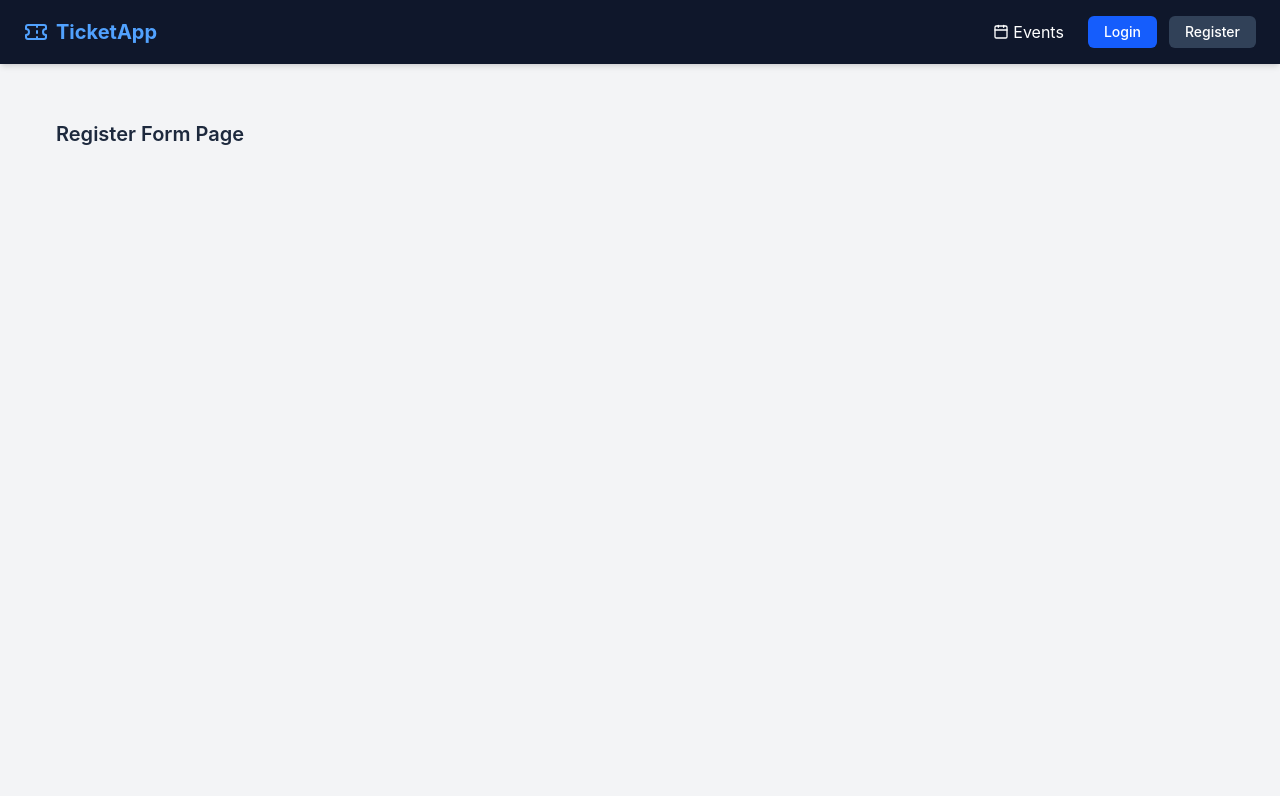
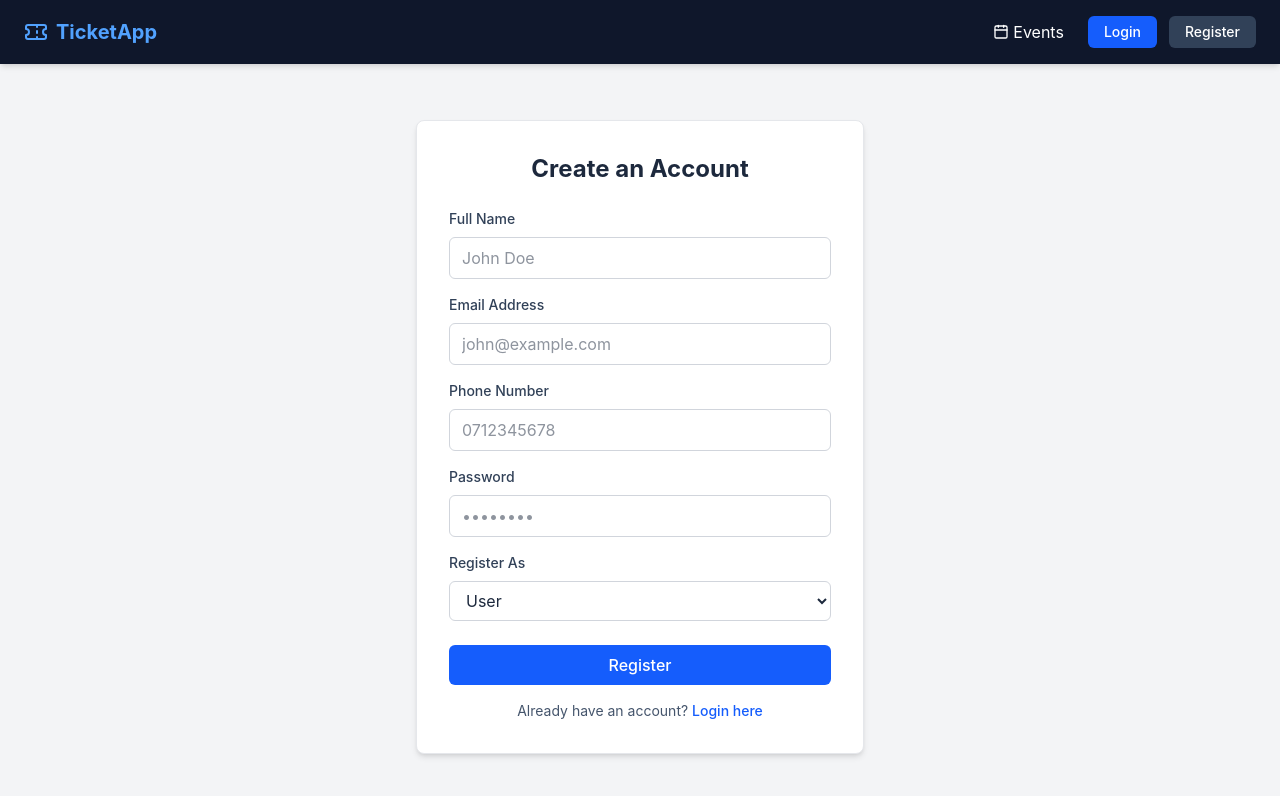
Before and after one commit to Akila-Isuru/Ticketapp-FE, a React (Vite) app: page /register in a window 1280 px wide. Shown: the top 796 px of the page. Built offline with nearby package versions, Linux system fonts and the light colour scheme.

Commit message:
create register page

```diff
--- a/src/App.tsx
+++ b/src/App.tsx
@@ -2,12 +2,10 @@ import React from "react";
 import { BrowserRouter as Router, Routes, Route } from "react-router-dom";
 import Navbar from "./components/Navbar";
 import Login from "./pages/Login";
+import Register from "./pages/Register";
 
 const Home = () => (
   <div className="p-8 text-xl font-semibold">Events List Page</div>
-);
-const Register = () => (
-  <div className="p-8 text-xl font-semibold">Register Form Page</div>
 );
 const MyBookings = () => (
   <div className="p-8 text-xl font-semibold">My Bookings Page</div>
--- /dev/null
+++ b/src/pages/Register.tsx
@@ -0,0 +1,155 @@
+import React, { useState } from "react";
+import { useNavigate, Link } from "react-router-dom";
+import API from "../api";
+import Swal from "sweetalert2";
+
+function Register() {
+  const [name, setName] = useState("");
+  const [email, setEmail] = useState("");
+  const [phone, setPhone] = useState("");
+  const [password, setPassword] = useState("");
+  const [role, setRole] = useState("ROLE_USER"); // Default Role එක ROLE_USER
+  const [loading, setLoading] = useState(false);
+
+  const navigate = useNavigate();
+
+  const handleSubmit = async (e: React.FormEvent) => {
+    e.preventDefault();
+    setLoading(true);
+
+    try {
+      await API.post("/auth/register", {
+        name,
+        email,
+        phone,
+        password,
+        role,
+      });
+
+      Swal.fire({
+        icon: "success",
+        title: "Registration Successful!",
+        text: "You can now log in with your credentials.",
+        timer: 2000,
+        showConfirmButton: false,
+      });
+
+      navigate("/login");
+    } catch (error: any) {
+      Swal.fire({
+        icon: "error",
+        title: "Registration Failed",
+        text: error.response?.data?.message || "Something went wrong!",
+      });
+    } finally {
+      setLoading(false);
+    }
+  };
+  return (
+    <div className="flex justify-center items-center my-8">
+      <form
+        onSubmit={handleSubmit}
+        className="bg-white p-8 rounded-lg shadow-md w-full max-w-md border border-gray-200"
+      >
+        <h2 className="text-2xl font-bold text-center text-slate-800 mb-6">
+          Create an Account
+        </h2>
+
+        {/* Full Name */}
+        <div className="mb-4">
+          <label className="block text-slate-700 text-sm font-medium mb-2">
+            Full Name
+          </label>
+          <input
+            type="text"
+            required
+            value={name}
+            onChange={(e) => setName(e.target.value)}
+            placeholder="John Doe"
+            className="w-full px-3 py-2 border border-gray-300 rounded-md focus:outline-none focus:ring-2 focus:ring-blue-500"
+          />
+        </div>
+
+        {/* Email */}
+        <div className="mb-4">
+          <label className="block text-slate-700 text-sm font-medium mb-2">
+            Email Address
+          </label>
+          <input
+            type="email"
+            required
+            value={email}
+            onChange={(e) => setEmail(e.target.value)}
+            placeholder="john@example.com"
+            className="w-full px-3 py-2 border border-gray-300 rounded-md focus:outline-none focus:ring-2 focus:ring-blue-500"
+          />
+        </div>
+
+        {/* Phone Number (අලුතින් එකතු කළා) */}
+        <div className="mb-4">
+          <label className="block text-slate-700 text-sm font-medium mb-2">
+            Phone Number
+          </label>
+          <input
+            type="tel"
+            required
+            value={phone}
+            onChange={(e) => setPhone(e.target.value)}
+            placeholder="0712345678"
+            className="w-full px-3 py-2 border border-gray-300 rounded-md focus:outline-none focus:ring-2 focus:ring-blue-500"
+          />
+        </div>
+
+        {/* Password */}
+        <div className="mb-4">
+          <label className="block text-slate-700 text-sm font-medium mb-2">
+            Password
+          </label>
+          <input
+            type="password"
+            required
+            value={password}
+            onChange={(e) => setPassword(e.target.value)}
+            placeholder="••••••••"
+            className="w-full px-3 py-2 border border-gray-300 rounded-md focus:outline-none focus:ring-2 focus:ring-blue-500"
+          />
+        </div>
+
+        {/* Role Selection (Optional: Default "ROLE_USER") */}
+        <div className="mb-6">
+          <label className="block text-slate-700 text-sm font-medium mb-2">
+            Register As
+          </label>
+          <select
+            value={role}
+            onChange={(e) => setRole(e.target.value)}
+            className="w-full px-3 py-2 border border-gray-300 rounded-md focus:outline-none focus:ring-2 focus:ring-blue-500 bg-white"
+          >
+            <option value="ROLE_USER">User</option>
+          </select>
+        </div>
+
+        {/* Submit Button */}
+        <button
+          type="submit"
+          disabled={loading}
+          className="w-full bg-blue-600 hover:bg-blue-700 text-white font-medium py-2 rounded-md transition cursor-pointer disabled:bg-blue-300"
+        >
+          {loading ? "Creating Account..." : "Register"}
+        </button>
+
+        <p className="text-center text-sm text-slate-600 mt-4">
+          Already have an account?{" "}
+          <Link
+            to="/login"
+            className="text-blue-600 font-medium hover:underline"
+          >
+            Login here
+          </Link>
+        </p>
+      </form>
+    </div>
+  );
+}
+
+export default Register;
```
